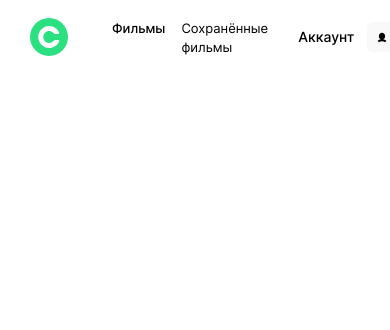
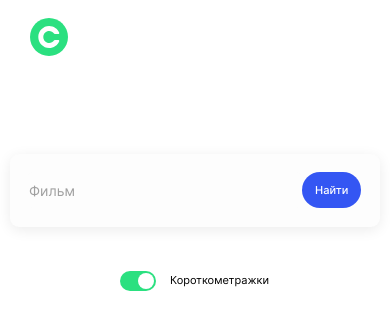
Before and after one commit to aumetros/movies-explorer-frontend, a React (Create React App) app: page /movies in a window 390 px wide. Shown: the top 330 px of the page. Built offline with nearby package versions, Linux system fonts and the light colour scheme.

Commit message:
Верстка компонента SearchForm - все разрешения

```diff
--- /dev/null
+++ b/src/components/FilterCheckbox/FilterCheckbox.css
@@ -0,0 +1,40 @@
+.filter-checkbox__input {
+  position: absolute;
+  width: 1px;
+  height: 1px;
+  overflow: hidden;
+  clip: rect(0 0 0 0);
+}
+
+.filter-checkbox__input:checked + .filter-checkbox__pseudo::after {
+  left: 2px;
+  background-color: #F5F5F5;
+}
+
+.filter-checkbox__input:checked + .filter-checkbox__pseudo {
+  background-color: #EBEBEB;
+}
+
+.filter-checkbox__pseudo {
+  display: block;
+  width: 36px;
+  height: 20px;
+  background-color: #2BE080;
+  border-radius: 10px;
+  margin-right: 14px;
+  position: relative;
+  transition: all 0.2s linear;
+}
+
+.filter-checkbox__pseudo::after {
+  content: '';
+  position: absolute;
+  display: block;
+  top: 2px;
+  left: 18px;
+  width: 16px;
+  height: 16px;
+  border-radius: 50%;
+  background-color: #FFFFFF;
+  transition: all 0.2s linear;
+}
--- /dev/null
+++ b/src/components/FilterCheckbox/FilterCheckbox.js
@@ -0,0 +1,15 @@
+import "./FilterCheckbox.css";
+
+function FilterCheckbox() {
+  return (
+    <label
+      className="filter-checkbox__label"
+      for="shorts"
+    >
+      <input type="checkbox" className="filter-checkbox__input" name="shorts" id="shorts" value={true}></input>
+      <span class="filter-checkbox__pseudo"></span>
+    </label>
+  );
+}
+
+export default FilterCheckbox;
--- a/src/components/Movies/Movies.js
+++ b/src/components/Movies/Movies.js
@@ -1,10 +1,12 @@
 import './Movies.css';
 import Header from '../Header/Header';
+import SearchForm from '../SearchForm/SearchForm';
 
 function Movies() {
   return (
     <div className='movies'>
       <Header />
+      <SearchForm />
     </div>
   )
 
--- a/src/components/Navigation/Navigation.css
+++ b/src/components/Navigation/Navigation.css
@@ -75,6 +75,16 @@
   background-repeat: no-repeat;
 }
 
+@media screen and (max-width: 500px) {
+  .navigation__links {
+    display: none;
+  }
+
+  .navigation__profile {
+    display: none;
+  }
+}
+
 @media screen and (max-width: 320px) {
   .navigation {
     gap: 14px;
--- /dev/null
+++ b/src/components/SearchForm/SearchForm.css
@@ -0,0 +1,147 @@
+.search-form {
+  padding: 70px 70px 10px;
+}
+
+.search-form__container {
+  display: flex;
+  padding: 16px 30px 16px 18px;
+  background-color: #fdfdfd;
+  border-radius: 9px;
+  box-shadow: 0px 3px 14px 0px rgba(0, 0, 0, 0.08);
+  align-items: center;
+  position: relative;
+  margin-bottom: 69px;
+}
+
+.search-form__icon {
+  min-width: 34px;
+  min-height: 34px;
+  background-image: url(../../images/search-icon.svg);
+  background-size: 34px 34px;
+  background-position: center center;
+  background-repeat: no-repeat;
+  margin-right: 10px;
+}
+
+.search-form__input {
+  flex-grow: 1;
+  border: 0;
+  border-radius: 6px;
+  margin-right: 21.35px;
+  height: 34px;
+  background-color: #fdfdfd;
+  font-size: 18px;
+  font-weight: 400;
+  line-height: 20px;
+}
+
+.search-form__input::placeholder {
+  color: #a0a0a0;
+  font-size: 18px;
+  font-weight: 400;
+  line-height: 20px;
+}
+
+.search-form__input:focus {
+  outline: 1px #f0eded solid;
+}
+
+.search-form__button-submit {
+  min-width: 58.6px;
+  min-height: 34px;
+  padding: 0;
+  display: flex;
+  justify-content: center;
+  align-items: center;
+  color: #ffffff;
+  background-color: #3456f3;
+  border-radius: 48px;
+  border: 0;
+  font-size: 11px;
+  font-weight: 500;
+  line-height: 18px;
+}
+
+.search-form__vertical-line {
+  border-left: 1px solid #cbcbcb;
+  margin: 0 29px 0 19px;
+  height: 40px;
+}
+
+.search-form__shorts-text {
+  font-size: 13px;
+  font-weight: 400;
+  line-height: 18px;
+}
+
+.search-form__line {
+  border-bottom: 1px #E8E8E8 solid;
+}
+
+.search-form__input-container {
+  display: flex;
+  flex-grow: 1;
+}
+
+.search-form__shorts-container {
+  display: flex;
+}
+
+@media screen and (max-width: 768px) {
+  .search-form {
+    padding: 80px 30px 10px;
+  }
+
+  .search-form__container {
+    padding-right: 20px;
+    margin-bottom: 109px;
+  }
+
+  .search-form__vertical-line {
+    margin: 0 20px 0 19px;
+  }
+}
+
+@media screen and (max-width: 700px) {
+  .search-form__icon {
+    display: none;
+  }
+
+  .search-form__vertical-line {
+    display: none;
+  }
+  .search-form__shorts-container {
+    position: absolute;
+    bottom: -64px;
+    left: 0;
+    right: 0;
+    margin-left: auto;
+    margin-right: auto;
+    max-width: 150px;
+  }
+}
+
+
+@media screen and (max-width: 460px) {
+  .search-form {
+    padding: 80px 10px 10px;
+  }
+
+  .search-form__container {
+    padding: 18px 19px 19px 17px;
+    margin-bottom: 108px;
+  }
+
+  .search-form__input {
+    font-size: 14px;
+    margin-right: 0;
+  }
+
+  .search-form__input::placeholder {
+    font-size: 14px;
+  }
+
+  .search-form__shorts-text {
+    font-size: 11px;
+  }
+}
--- /dev/null
+++ b/src/components/SearchForm/SearchForm.js
@@ -0,0 +1,26 @@
+import FilterCheckbox from "../FilterCheckbox/FilterCheckbox";
+import "./SearchForm.css";
+
+function SearchForm() {
+  return (
+    <form className="search-form">
+      <div className="search-form__container">
+        <div className="search-form__icon"></div>
+        <div className="search-form__input-container">
+          <input className="search-form__input" placeholder="Фильм" />
+          <button type="submit" className="search-form__button-submit">
+            Найти
+          </button>
+        </div>
+        <div className="search-form__vertical-line"></div>
+        <div className="search-form__shorts-container">
+          <FilterCheckbox />
+          <span className="search-form__shorts-text">Короткометражки</span>
+        </div>
+      </div>
+      <div className="search-form__line"></div>
+    </form>
+  );
+}
+
+export default SearchForm;
```
Also changed, not shown: src/images/search-icon.svg (added).
